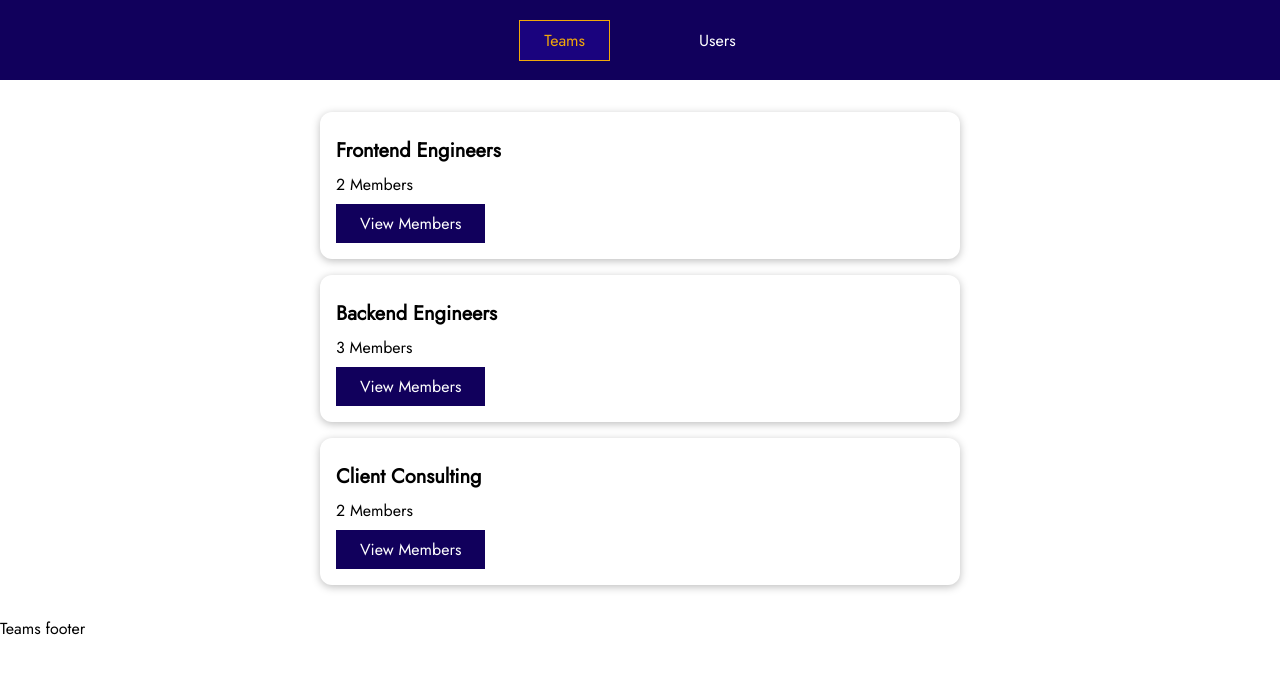
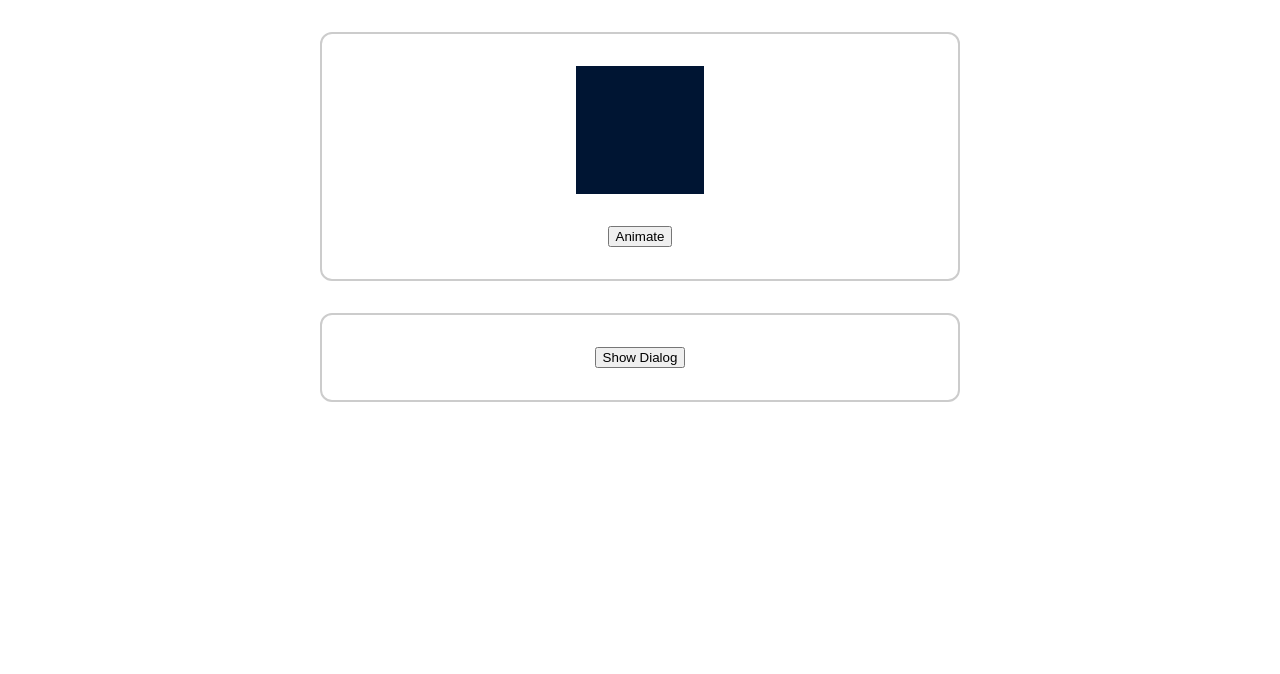
Before and after one commit to nzkks/vuejs-project, a Vue app: page /teams in a window 1280 px wide. Shown: the top 674 px of the page. Built offline with nearby package versions, Linux system fonts and the light colour scheme.

Commit message:
add an example folder for Animations and transitions

```diff
--- a/src/App.vue
+++ b/src/App.vue
@@ -8,7 +8,8 @@
   <!-- <LearningResources /> -->
   <!-- <TheForm /> -->
   <!-- <SurveyHome /> -->
-  <RoutingExample />
+  <!-- <RoutingExample /> -->
+  <AnimationsAndTransitions />
 </template>
 
 <script>
@@ -22,7 +23,9 @@
 
 // import UserBadges from './components/userBadges/UserBadges.vue';
 
-import RoutingExample from './components/routing/RoutingExample.vue';
+// import RoutingExample from './components/routing/RoutingExample.vue';
+
+import AnimationsAndTransitions from './components/animationsAndTransitions/AnimationsAndTransitions.vue';
 
 export default {
   components: {
@@ -32,8 +35,9 @@ export default {
     // LearningResources,
     // TheForm,
     // SurveyHome,
+    // RoutingExample,
 
-    RoutingExample,
+    AnimationsAndTransitions,
   },
 };
 </script>
--- /dev/null
+++ b/src/components/animationsAndTransitions/AnimationsAndTransitions.vue
@@ -0,0 +1,49 @@
+<template>
+  <div class="container">
+    <div class="block"></div>
+    <button>Animate</button>
+  </div>
+  <BaseDialogModal @close="hideDialog" v-if="dialogIsVisible">
+    <p>This is a test dialog!</p>
+    <button @click="hideDialog">Close it!</button>
+  </BaseDialogModal>
+  <div class="container">
+    <button @click="showDialog">Show Dialog</button>
+  </div>
+</template>
+
+<script>
+export default {
+  data() {
+    return { dialogIsVisible: false };
+  },
+  methods: {
+    showDialog() {
+      this.dialogIsVisible = true;
+    },
+    hideDialog() {
+      this.dialogIsVisible = false;
+    },
+  },
+};
+</script>
+
+<style scoped>
+.block {
+  width: 8rem;
+  height: 8rem;
+  background-color: #001533;
+  margin-bottom: 2rem;
+}
+.container {
+  max-width: 40rem;
+  margin: 2rem auto;
+  display: flex;
+  justify-content: center;
+  align-items: center;
+  flex-direction: column;
+  padding: 2rem;
+  border: 2px solid #ccc;
+  border-radius: 12px;
+}
+</style>
```
